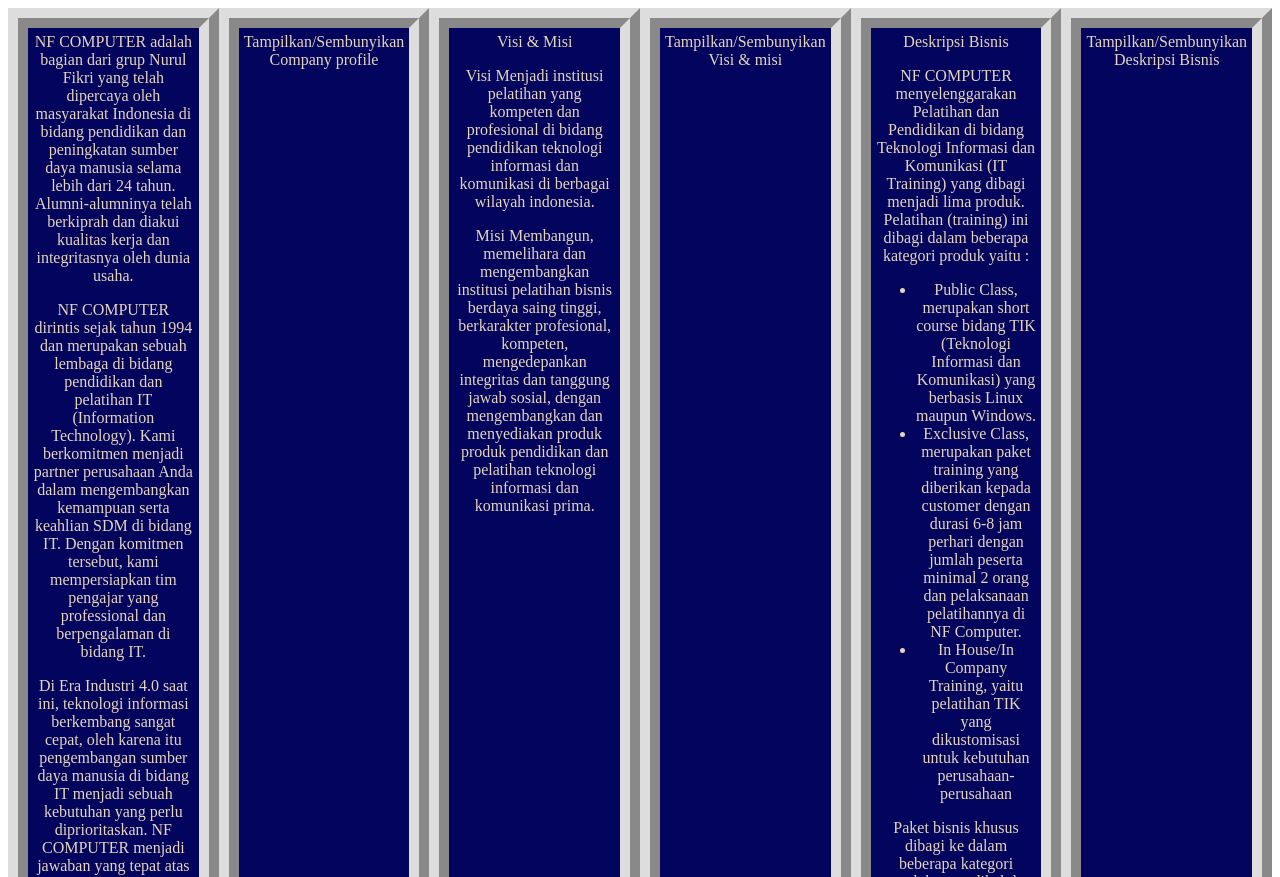
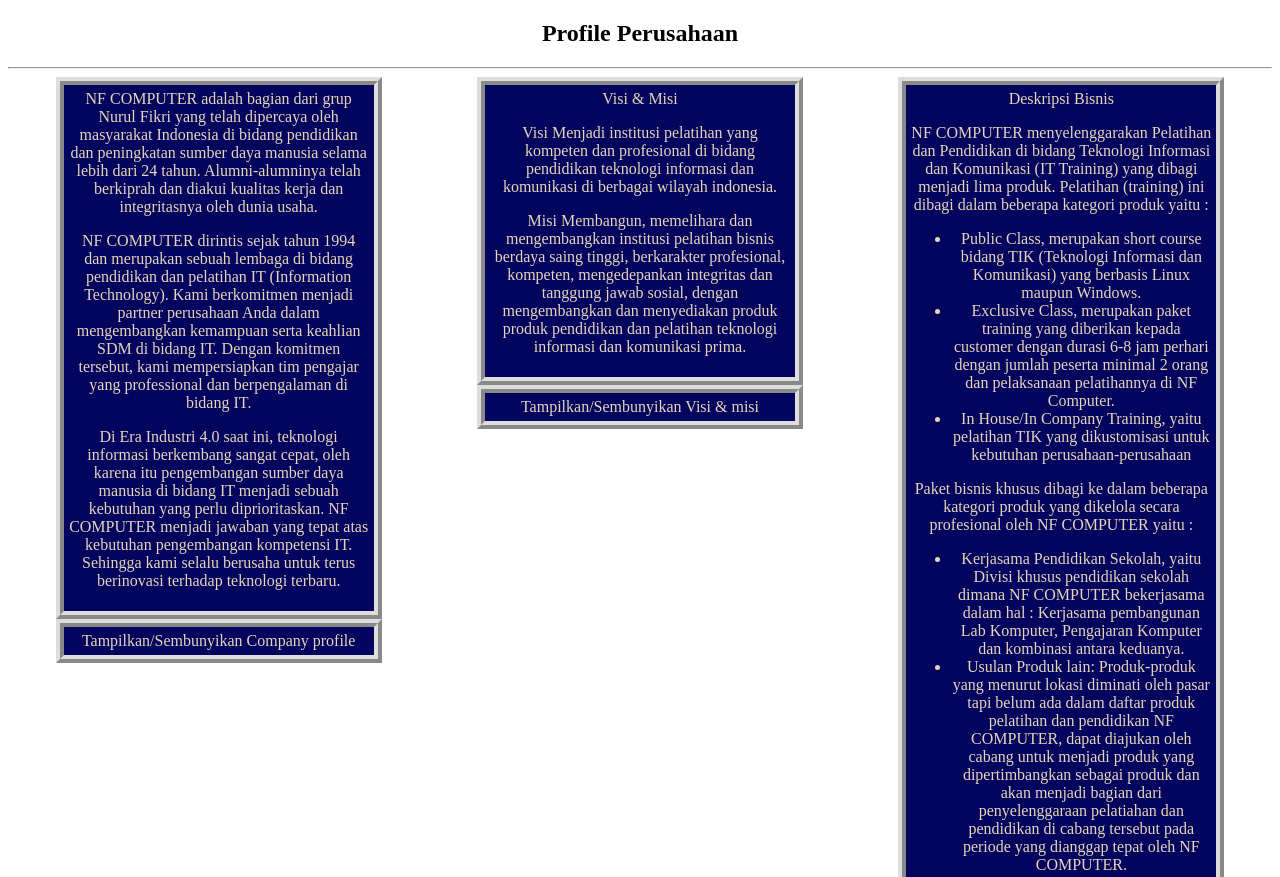
Before and after one commit to PugudBJP/kampus-merdeka, a plain HTML site: page company.html in a window 1280 px wide. Shown: the top 877 px of the page. Drawn offline with Linux system fonts and the light colour scheme.

Commit message:
edit company.html and style2.css

```diff
--- a/company.html
+++ b/company.html
@@ -22,8 +22,14 @@
     </script>
 </head>
 <body>
+
+    <h2>Profile Perusahaan</h2>
+    <hr>
+
     <div class="container">
+
             <!-- pesan ke 1 -->
+        <div>
             <div class="pesan1">
         NF COMPUTER adalah bagian dari grup Nurul Fikri yang telah dipercaya oleh masyarakat Indonesia di bidang pendidikan dan peningkatan sumber daya manusia selama lebih dari 24 tahun. Alumni-alumninya telah berkiprah dan diakui kualitas kerja dan integritasnya oleh dunia usaha. <br />
         <p>
@@ -32,8 +38,10 @@
         <p>Di Era Industri 4.0 saat ini, teknologi informasi berkembang sangat cepat, oleh karena itu pengembangan sumber daya manusia di bidang IT menjadi sebuah kebutuhan yang perlu diprioritaskan. NF COMPUTER menjadi jawaban yang tepat atas kebutuhan pengembangan kompetensi IT. Sehingga kami selalu berusaha untuk terus berinovasi terhadap teknologi terbaru.</p>
         </div>
         <p class="flip1"> Tampilkan/Sembunyikan Company profile</p>
+        </div>
 
         <!-- pesan ketiga -->
+        <div>
         <div class="pesan2">
             Visi & Misi <br />
             <p>
@@ -46,8 +54,11 @@
             </p>
         </div>
         <p class="flip2"> Tampilkan/Sembunyikan Visi & misi</p>
+        </div>
+
 
             <!-- pesan ketiga -->
+        <div>
           <div class="pesan3">
                 Deskripsi Bisnis <br />
                 <p>
@@ -76,5 +87,7 @@
         <p class="flip3"> Tampilkan/Sembunyikan Deskripsi Bisnis</p>
     </div>
 
+    </div>
+
 </body>
 </html>
--- a/css/style2.css
+++ b/css/style2.css
@@ -4,35 +4,23 @@ div.container{
     justify-content: space-around;
     color: #E6D5B8;
 }
-div.pesan {
+h2{
+    text-align: center;
+}
+hr{
+    color: #C65D7B;
+}
+div.pesan1 .pesan2 .pesan3 {
     height: 175px;
     width: 300px;
     display: none;
     }
-div.pesan1,
-    p.flip1 {
+div.pesan1, div.pesan2, div.pesan3,
+    p.flip1, p.flip2, p.flip3 {
     margin: 0px;
     padding: 5px;
     text-align: center;
     width: 300px;
     background: #03045E;
-    border: 20px ridge #ddd;
+    border: 8px ridge #ddd;
     }
-div.pesan2,
-        p.flip2 {
-        margin: 0px;
-        padding: 5px;
-        text-align: center;
-        width: 300px;
-        background: #03045E;
-        border: 20px ridge #ddd;
-        }
-div.pesan3,
-        p.flip3 {
-        margin: 0px;
-        padding: 5px;
-        text-align: center;
-        width: 300px;
-        background: #03045E;
-        border: 20px ridge #ddd;
-        }
```
Lines whose indentation alone changed are shown as unchanged.
